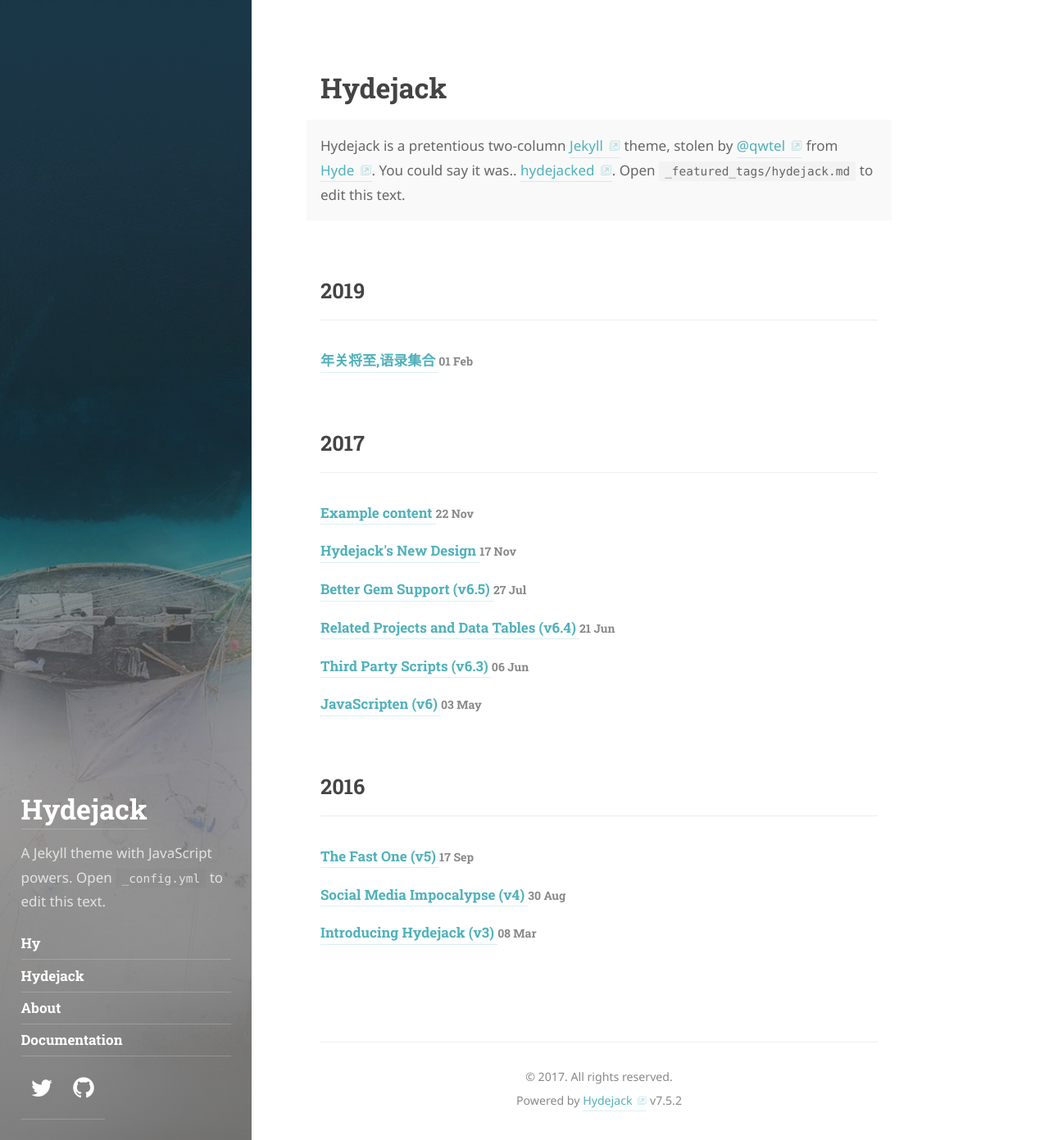
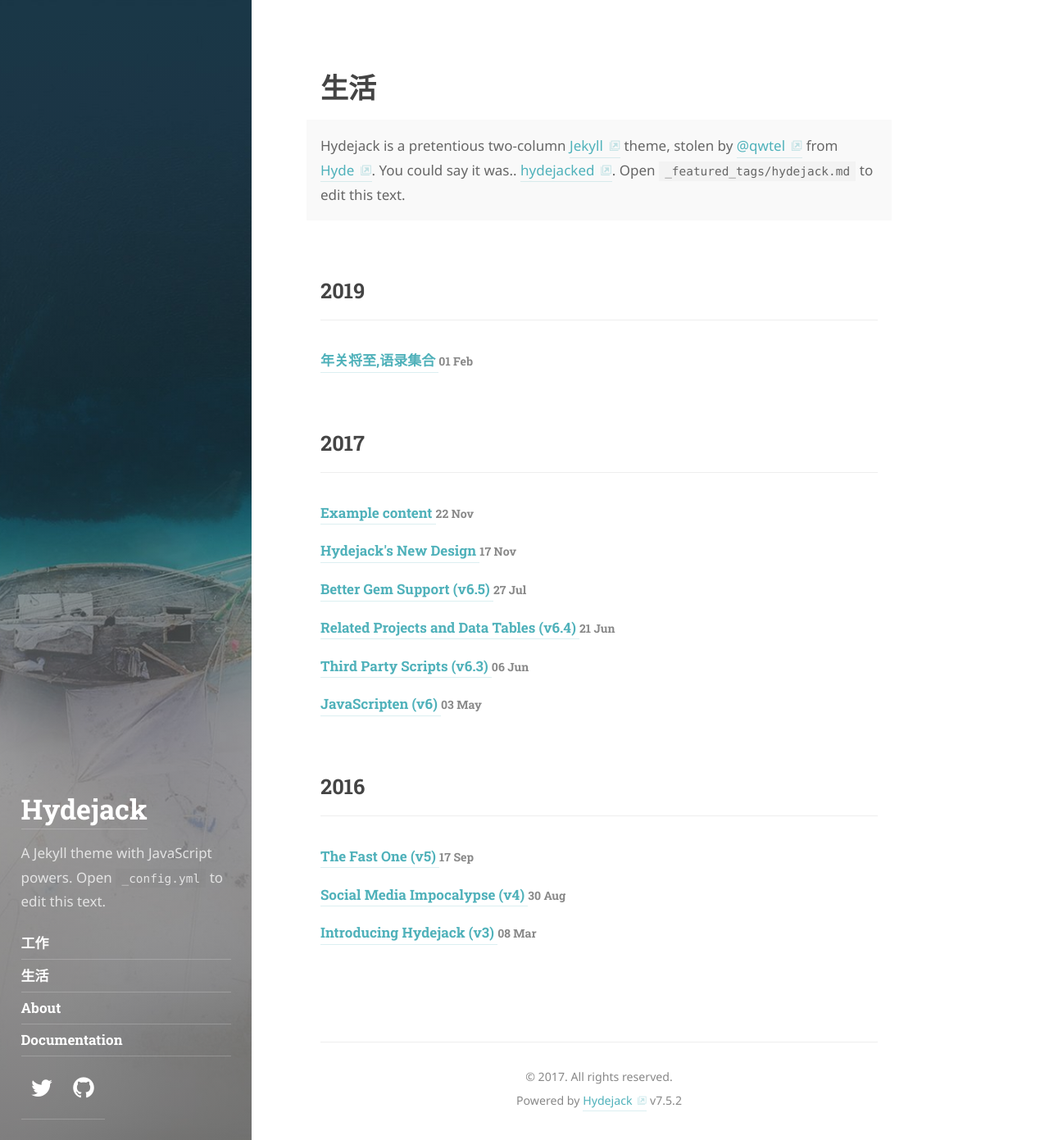
Before and after one commit to FunkyEric/FunkyEric.github.io, a Jekyll site: the page built from _featured_tags/hydejack.md, in a window 1280 px wide and 1391 px high. Shown: the whole window at 82% size. Built offline with Jekyll 4.4.1, drawn with Linux system fonts in a browser that asks for light colours; some web fonts are replaced.

Commit message:
new passage

```diff
--- a/_featured_tags/hyde.md
+++ b/_featured_tags/hyde.md
@@ -1,7 +1,7 @@
 ---
 layout: list
-title: Hy
-slug: hyd
+title: 工作
+slug: hyde
 menu: true
 order: 1
 description: >
--- a/_featured_tags/hydejack.md
+++ b/_featured_tags/hydejack.md
@@ -1,6 +1,6 @@
 ---
 layout: list
-title: Hydejack
+title: 生活
 slug: hydejack
 menu: true
 order: 2
```
